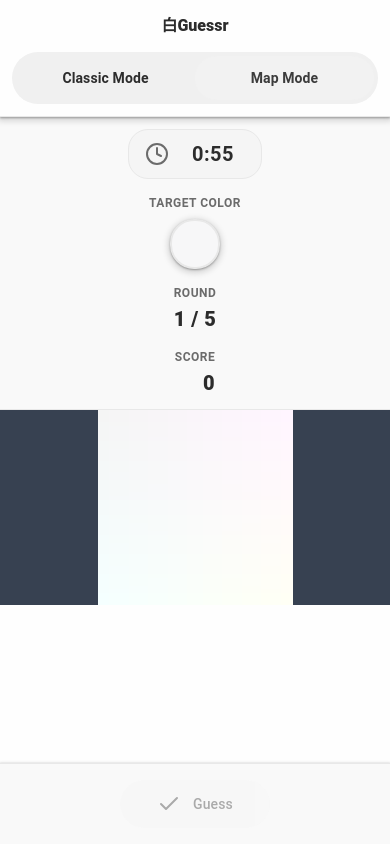
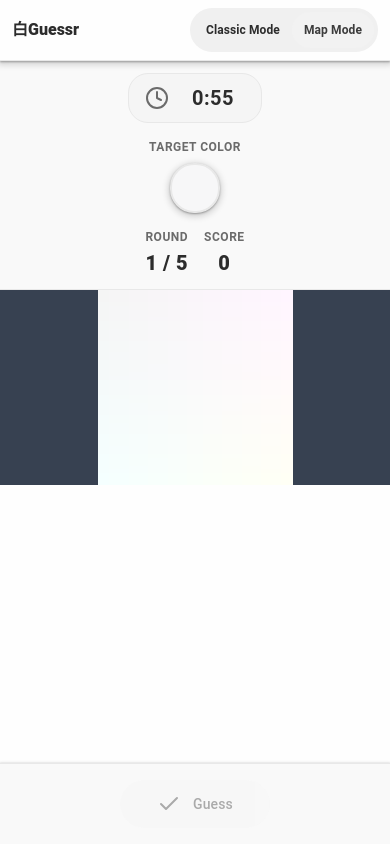
Before and after one commit to Kurogoma4D/shiro-guessr, an Angular app: page /map in a window 390 px wide. Built offline with nearby package versions, Linux system fonts and the light colour scheme.

Commit message:
Organize design

```diff
--- a/src/app/components/game-header/game-header.component.css
+++ b/src/app/components/game-header/game-header.component.css
@@ -131,9 +131,9 @@
 /* Info section - right side */
 .info-section {
   display: flex;
-  flex-direction: column;
-  align-items: flex-end;
-  gap: 1rem;
+  flex-direction: row;
+  align-items: center;
+  gap: 1.5rem;
   justify-self: end;
   grid-column: 3;
 }
@@ -195,6 +195,7 @@
     grid-row: 3;
     align-items: center;
     justify-self: center;
+    gap: 1rem;
   }
 
   .color-display {
@@ -210,6 +211,11 @@
   .round-value,
   .score-value {
     font-size: 1.25rem;
+  }
+
+  .round-info,
+  .score-info {
+    align-items: center;
   }
 }
 
--- a/src/app/components/mode-switcher/mode-switcher.component.css
+++ b/src/app/components/mode-switcher/mode-switcher.component.css
@@ -94,27 +94,24 @@
 
 /* Responsive design - M3 Window Size Classes */
 @media (max-width: 600px) {
-  /* Compact window */
+  /* Compact window - keep horizontal layout */
   .container {
-    flex-direction: column;
-    align-items: stretch;
-    padding: 12px;
-    gap: 12px;
+    padding: 8px 12px;
+    gap: 8px;
     min-height: auto;
   }
 
   .app-title {
     font-size: var(--md-sys-typescale-title-medium-size);
-    text-align: center;
+    flex-shrink: 0;
   }
 
   .mode-nav {
-    width: 100%;
+    flex-shrink: 0;
   }
 
   .mode-link {
-    flex: 1;
-    text-align: center;
-    padding: 12px 16px;
+    padding: 8px 12px;
+    font-size: var(--md-sys-typescale-label-medium-size);
   }
 }
```
